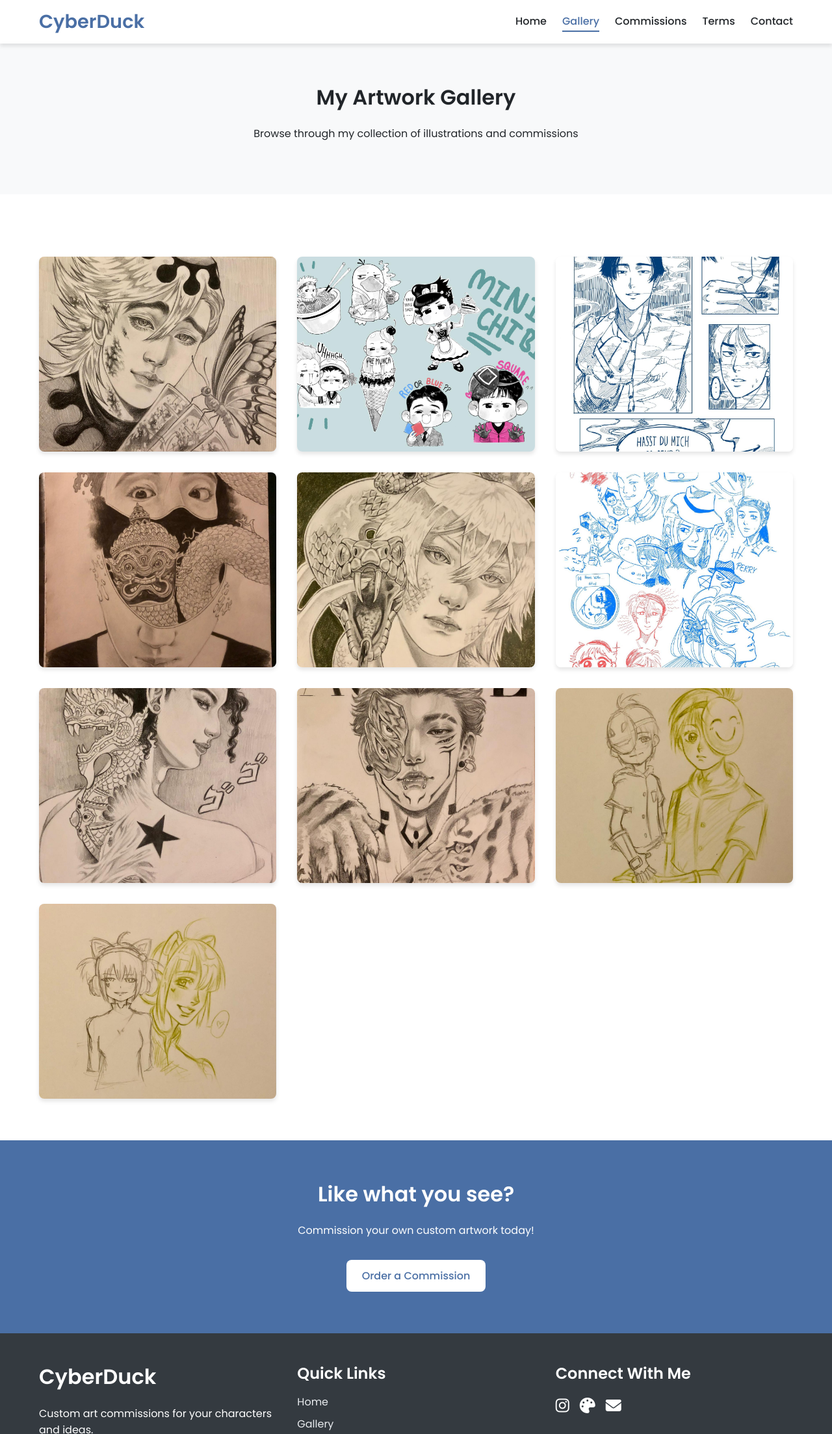
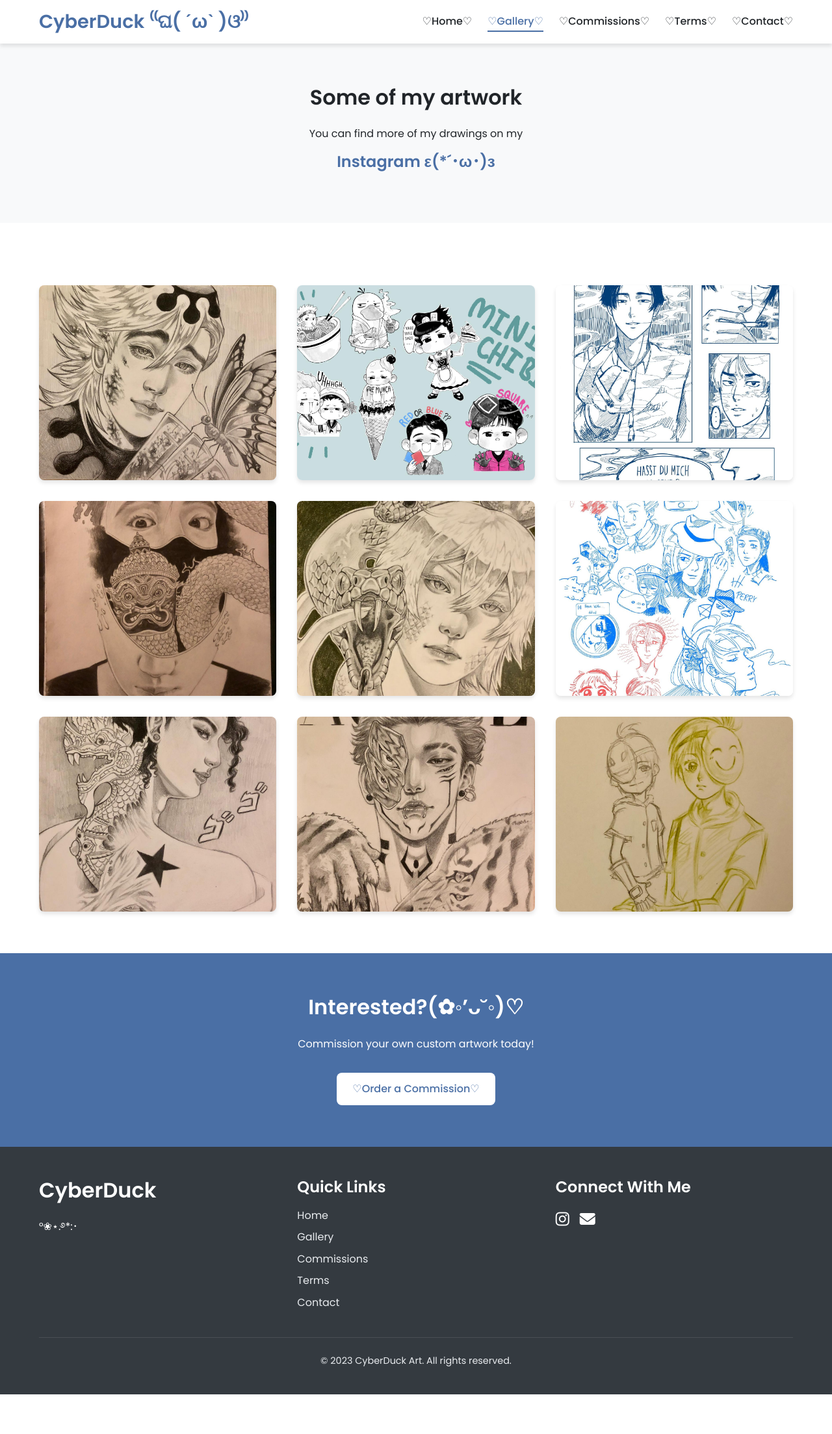
Before and after one commit to Cyberduck-51/CyberDuck, a plain HTML site: page gallery.html in a window 1280 px wide. Shown: the top 2207 px of the page at 65% size. After the commit the page ends 2146 px from the top, so only its background shows below. Drawn offline with Linux system fonts and the light colour scheme.

Commit message:
Update gallery.html cute

```diff
--- a/gallery.html
+++ b/gallery.html
@@ -21,15 +21,15 @@
     <header>
         <div class="container">
             <div class="logo">
-                <h1>CyberDuck</h1>
+                <h1>CyberDuck ⁽⁽ଘ( ˊωˋ )ଓ⁾⁾</h1>
             </div>
             <nav>
                 <ul class="nav-links">
-                    <li><a href="index.html">Home</a></li>
-                    <li><a href="gallery.html" class="active">Gallery</a></li>
-                    <li><a href="commissions.html">Commissions</a></li>
-                    <li><a href="terms.html">Terms</a></li>
-                    <li><a href="contact.html">Contact</a></li>
+                    <li><a href="index.html">♡Home♡</a></li>
+                    <li><a href="gallery.html" class="active">♡Gallery♡</a></li>
+                    <li><a href="commissions.html">♡Commissions♡</a></li>
+                    <li><a href="terms.html">♡Terms♡</a></li>
+                    <li><a href="contact.html">♡Contact♡</a></li>
                 </ul>
                 <div class="hamburger">
                     <span></span>
@@ -43,10 +43,12 @@
     <!-- Portfolio Header -->
     <section class="portfolio-header">
         <div class="container">
-            <h2>My Artwork Gallery</h2>
-            <p>Browse through my collection of illustrations and commissions</p>
-        </div>
-    </section>
+            <h2>Some of my artwork</h2>
+            <p>You can find more of my drawings on my</p>
+
+            <h3><a href="https://instagram.com/cyber_duck51">Instagram ε(*´･ω･)з</a></h3>
+</div>
+</section>
 
     <!-- Portfolio Filters -->
 
@@ -110,11 +112,7 @@
                     <div class="gallery-overlay">
                     </div>
                 </div>
-                <div class="gallery-item" data-category="chibi">
-                    <img src="img/p11.jpg" alt="Chibi Group">
-                    <div class="gallery-overlay">
-                    </div>
-                </div>
+
             </div>
         </div>
     </section>
@@ -122,10 +120,10 @@
     <!-- CTA Section -->
     <section class="cta-section">
         <div class="container">
-            <h2>Like what you see?</h2>
+            <h2>Interested?(✿◦’ᴗ˘◦)♡</h2>
             <p>Commission your own custom artwork today!</p>
             <div class="center-btn">
-                <a href="commissions.html" class="btn primary">Order a Commission</a>
+                <a href="commissions.html" class="btn primary">♡Order a Commission♡</a>
             </div>
         </div>
     </section>
@@ -136,7 +134,7 @@
             <div class="footer-content">
                 <div class="footer-logo">
                     <h2>CyberDuck</h2>
-                    <p>Custom art commissions for your characters and ideas.</p>
+                    <p>°❀⋆.࿔*:･</p>
                 </div>
                 <div class="footer-links">
                     <h3>Quick Links</h3>
@@ -152,8 +150,8 @@
                     <h3>Connect With Me</h3>
                     <div class="social-icons">
                         <a href="https://instagram.com/cyber_duck51" target="_blank"><i class="fab fa-instagram"></i></a>
-                        <a href="#" target="_blank"><i class="fas fa-palette"></i></a>
-                        <a href="mailto:contact@cyberduck.art"><i class="fas fa-envelope"></i></a>
+
+                        <a href="mailto:cyberduck.art51@gmail.com"><i class="fas fa-envelope"></i></a>
                     </div>
                 </div>
             </div>
```
